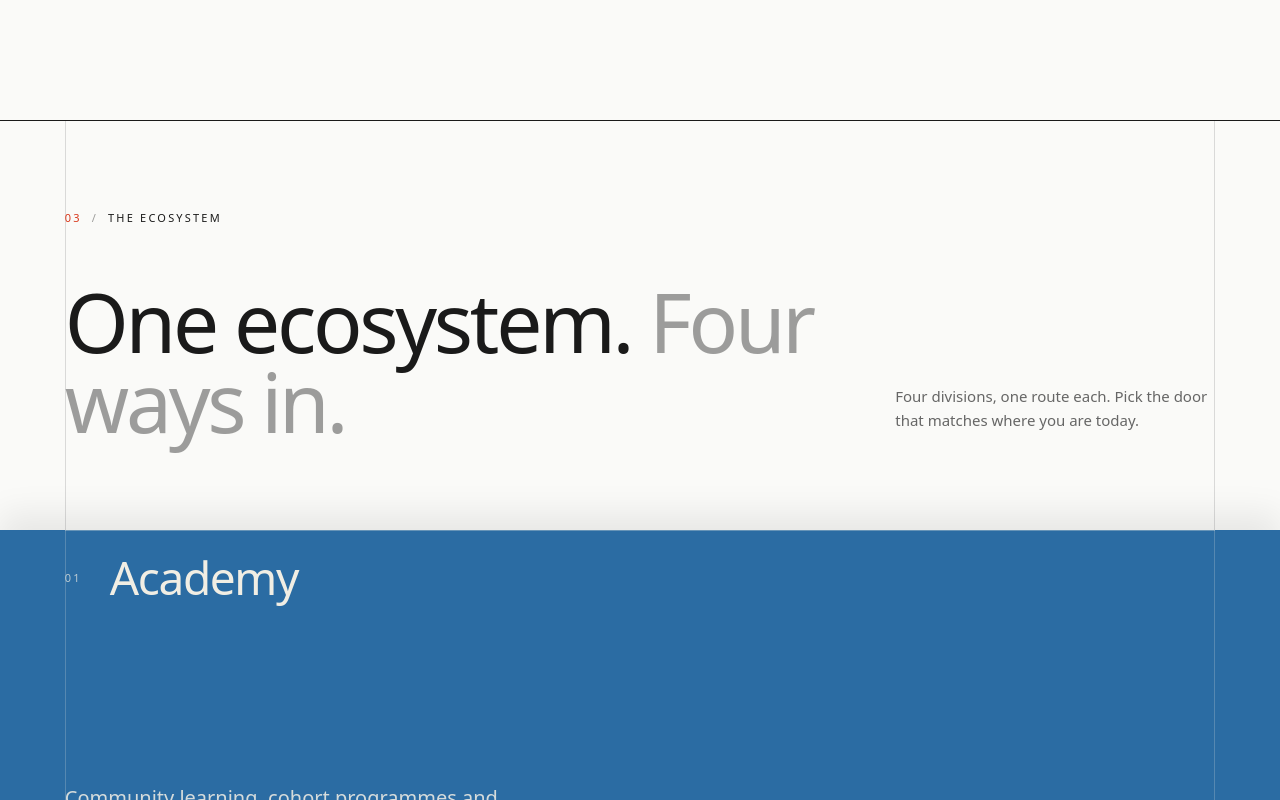
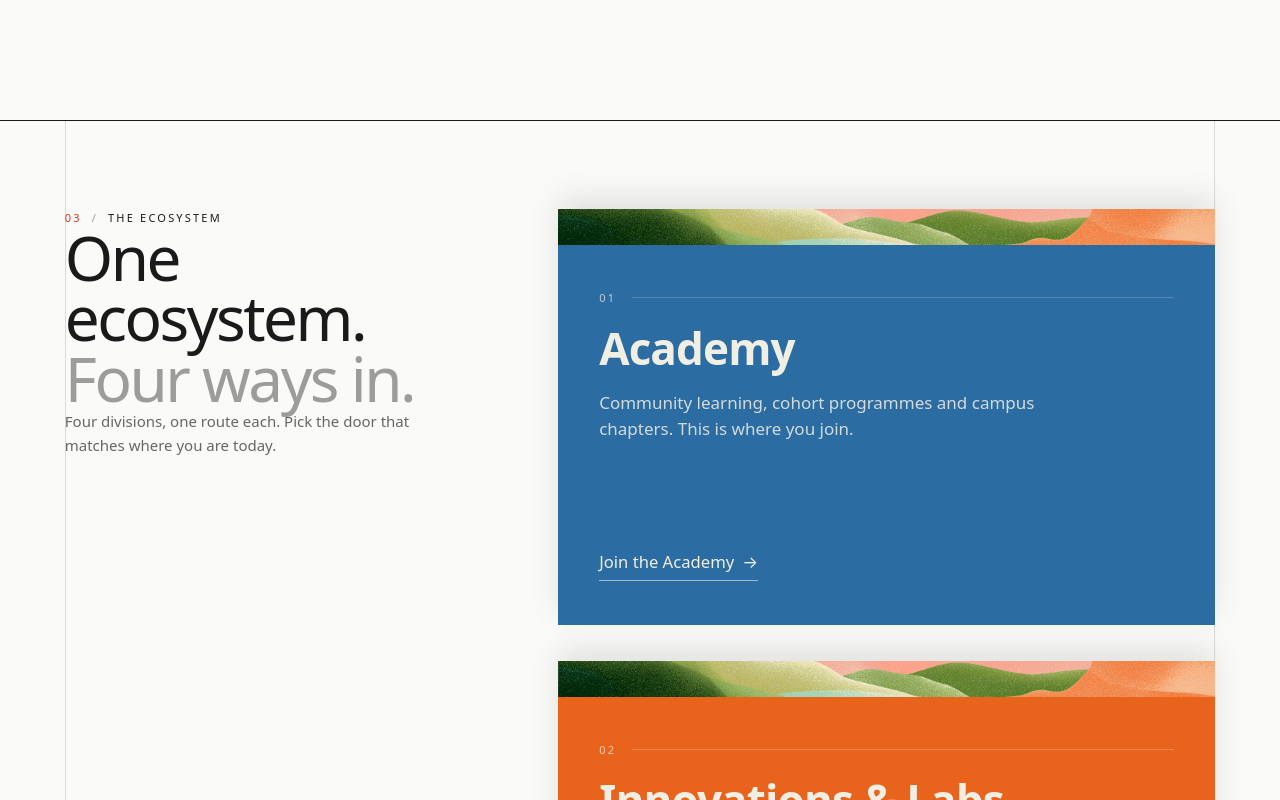
Before and after one commit to imhaseeb8-design/BitQueens, a Next.js app: page / in a window 1280 px wide. Shown: the part 1200-2000 px from the top of the page. Built offline with nearby package versions, Linux system fonts and the light colour scheme; a web font is replaced by a local one.

Commit message:
Add stackSide ecosystem layout with a heading pinned beside the stack
Implements Figma node 96:209: a narrower stacking card column with a
heading that stays sticky at the same top offset as the pinned card,
instead of scrolling past it. Set as the current ecosystem pick.

```diff
--- a/src/components/sections/Ecosystem.module.css
+++ b/src/components/sections/Ecosystem.module.css
@@ -315,6 +315,178 @@
   }
 }
 
+/* -- variant: stackSide ---------------------------------------------------
+   From Figma node 96:209. A narrower column of full-colour cards (not
+   full-bleed, unlike `stack`) sticks and stacks on the right; the heading
+   sits opposite and sticks at the same `top`, so it stays level with
+   whichever card is currently pinned instead of scrolling on past it.
+
+   Same containing-block rule as `stack` applies: each card needs its own
+   `.sideItem` wrapper, sized card height + one wave-band's worth of extra
+   room, or the whole column collapses onto itself at the very end of the
+   last card. Here the "peeking" sliver left behind by each exiting card is
+   its own wave band (`.sideWave`), not a separate header row — the stagger
+   offset (`--i` × band height) is exactly the band's height for that reason. */
+
+.sideSection {
+  position: relative;
+  background: var(--bq-canvas);
+  color: var(--bq-ink);
+}
+
+.sideTopRule {
+  position: relative;
+  z-index: 1;
+  height: 1px;
+  background: var(--bq-ink);
+  transform: scaleX(0);
+  transform-origin: left;
+  animation: bqSideRuleWipe 1.1s var(--bq-ease) 0.1s forwards;
+}
+
+@keyframes bqSideRuleWipe {
+  to {
+    transform: scaleX(1);
+  }
+}
+
+@media (prefers-reduced-motion: reduce) {
+  .sideTopRule {
+    transform: scaleX(1);
+    animation: none;
+  }
+}
+
+.sideInnerWrap {
+  position: relative;
+  z-index: 1;
+  box-sizing: border-box;
+  max-width: var(--bq-max);
+  margin: 0 auto;
+  padding: clamp(3rem, 1.5rem + 5vw, 5.5rem) var(--bq-gutter);
+}
+
+.sideWrap {
+  display: grid;
+  grid-template-columns: minmax(220px, 400px) minmax(0, 1fr);
+  gap: clamp(2rem, 1rem + 6vw, 8rem);
+  align-items: start;
+}
+
+.sideHead {
+  position: sticky;
+  top: clamp(1.5rem, 1rem + 2vw, 2.5rem);
+}
+
+.sideHead .headline {
+  font-size: var(--bq-t-lg);
+}
+
+.sideStack {
+  --side-wave-h: clamp(1.5rem, 1rem + 1.6vw, 2.25rem);
+  --side-card-h: clamp(22rem, 52vh, 27rem);
+  position: relative;
+}
+
+.sideItem {
+  position: relative;
+  height: calc(var(--side-card-h) + var(--side-wave-h));
+}
+
+.sideCard {
+  position: sticky;
+  top: calc(var(--i) * var(--side-wave-h));
+  display: block;
+  height: var(--side-card-h);
+  background: var(--accent);
+  color: var(--bq-cream);
+  box-shadow: 0 -12px 28px rgba(0, 0, 0, 0.1);
+}
+
+/* The closing card sits on the page ground with ink text, exactly as the
+   frame sets it — the ecosystem's last stop reads as an open door, not
+   another coloured block. */
+.sideCard[data-last] {
+  background: var(--bq-canvas);
+  color: var(--bq-ink);
+  box-shadow: none;
+}
+
+.sideWave {
+  display: block;
+  height: var(--side-wave-h);
+  background-image: url('/hero-waves.png');
+  background-size: cover;
+  background-position: var(--wave-x, 0%) 62%;
+}
+
+.sideInner {
+  box-sizing: border-box;
+  height: calc(100% - var(--side-wave-h));
+  display: flex;
+  flex-direction: column;
+  justify-content: space-between;
+  padding: clamp(1.75rem, 1rem + 3vw, 2.75rem) clamp(1.5rem, 1rem + 2vw, 3rem);
+}
+
+.sideTop {
+  display: flex;
+  flex-direction: column;
+  gap: 18px;
+}
+
+.sideIndex {
+  display: flex;
+  align-items: center;
+  gap: 16px;
+  font-size: var(--bq-t-eyebrow);
+  font-weight: 500;
+  letter-spacing: 0.2em;
+  color: color-mix(in srgb, currentColor 75%, transparent);
+}
+
+.sideRule {
+  flex: 1 0 0;
+  height: 1px;
+  background: color-mix(in srgb, currentColor 30%, transparent);
+}
+
+.sideName {
+  margin: 0;
+  font-family: var(--bq-display);
+  font-size: clamp(1.75rem, 1.2rem + 2.6vw, 2.75rem);
+  font-weight: 700;
+  line-height: 1.08;
+  letter-spacing: -0.02em;
+}
+
+.sideDesc {
+  margin: 0;
+  max-width: 46ch;
+  font-size: clamp(0.9375rem, 0.85rem + 0.3vw, 1.0625rem);
+  line-height: 1.5;
+  color: color-mix(in srgb, currentColor 85%, transparent);
+  text-wrap: pretty;
+}
+
+.sideCta {
+  display: inline-flex;
+  align-items: center;
+  gap: 8px;
+  width: fit-content;
+  padding-bottom: 4px;
+  border-bottom: 1px solid color-mix(in srgb, currentColor 60%, transparent);
+  font-size: var(--bq-t-body);
+  transition: gap 400ms var(--bq-ease), border-color 400ms var(--bq-ease);
+}
+
+@media (hover: hover) and (pointer: fine) {
+  .sideCard:hover .sideCta {
+    gap: 14px;
+    border-color: currentColor;
+  }
+}
+
 /* -- responsive ---------------------------------------------------------- */
 
 @media (max-width: 900px) {
@@ -344,6 +516,26 @@
   .indexCta {
     justify-self: start;
   }
+
+  /* No room to hold a column beside the cards, and nothing left for the
+     heading to stay level with once it isn't sticky, so it reverts to
+     ordinary flow above a single stacking column. */
+  .sideWrap {
+    grid-template-columns: 1fr;
+    gap: 2rem;
+  }
+
+  .sideHead {
+    position: static;
+  }
+
+  .sideStack {
+    --side-card-h: 24rem;
+  }
+
+  .sideName {
+    font-size: 2rem;
+  }
 }
 
 @media (prefers-reduced-motion: reduce) {
--- a/src/components/sections/Ecosystem.tsx
+++ b/src/components/sections/Ecosystem.tsx
@@ -5,7 +5,7 @@ import { Section, SectionLabel } from '@/components/ui/Section';
 import type { EcosystemSection } from '@/lib/types';
 import styles from './Ecosystem.module.css';
 
-export type EcosystemVariant = 'doors' | 'index' | 'stack';
+export type EcosystemVariant = 'doors' | 'index' | 'stack' | 'stackSide';
 
 export function Ecosystem({
   content,
@@ -14,6 +14,82 @@ export function Ecosystem({
   content: EcosystemSection;
   variant?: EcosystemVariant;
 }) {
+  if (variant === 'stackSide') {
+    return (
+      // Deliberately a plain <section>, not the <Section> wrapper — Section's
+      // band clips itself with `overflow: hidden`, and any such ancestor
+      // (even one that never actually clips anything) breaks position:sticky
+      // for everything inside it. The full-bleed `stack` variant sidesteps
+      // the same trap by rendering its cards as a sibling after </Section>;
+      // here the heading has to share a sticky-safe ancestor with the cards
+      // too, since both are pinned in the same run, so the whole grid moves
+      // outside instead.
+      <section
+        id="ecosystem"
+        aria-label="The ecosystem"
+        className={styles.sideSection}
+      >
+        <GridLines />
+        <div className={styles.sideTopRule} />
+        <div className={styles.sideInnerWrap}>
+          <div className={styles.sideWrap}>
+            <div className={styles.sideHead}>
+              <SectionLabel index="03" name={content.eyebrow} />
+              <Reveal delay={100}>
+                <h2 className={styles.headline}>
+                  {content.headline}{' '}
+                  <span className={styles.muted}>{content.headlineMuted}</span>
+                </h2>
+                <p className={styles.intro}>{content.intro}</p>
+              </Reveal>
+            </div>
+
+            {/* Cards pin within this narrower column and stack one on top of
+                the other, each leaving only its own wave band peeking above —
+                see .sideItem for why each card needs its own wrapper. The
+                heading opposite is sticky at the same `top`, so it holds
+                level with the top card for the whole run instead of
+                scrolling past. */}
+            <div className={styles.sideStack}>
+              {content.pillars.map((pillar, i) => (
+                <div key={pillar.name} className={styles.sideItem}>
+                  <Reveal
+                    href={pillar.href}
+                    delay={i * 60}
+                    className={styles.sideCard}
+                    style={
+                      { '--i': i, '--accent': pillar.color } as CSSProperties
+                    }
+                    data-last={i === content.pillars.length - 1 || undefined}
+                  >
+                    <span
+                      className={styles.sideWave}
+                      style={{ '--wave-x': `${(i * 33) % 100}%` } as CSSProperties}
+                      aria-hidden="true"
+                    />
+                    <div className={styles.sideInner}>
+                      <div className={styles.sideTop}>
+                        <div className={styles.sideIndex}>
+                          <span>{String(i + 1).padStart(2, '0')}</span>
+                          <span className={styles.sideRule} />
+                        </div>
+                        <h3 className={styles.sideName}>{pillar.name}</h3>
+                        <p className={styles.sideDesc}>{pillar.description}</p>
+                      </div>
+                      <span className={styles.sideCta}>
+                        {pillar.cta} <span aria-hidden="true">→</span>
+                      </span>
+                    </div>
+                  </Reveal>
+                </div>
+              ))}
+            </div>
+          </div>
+        </div>
+      </section>
+    );
+  }
+
   if (variant === 'stack') {
     return (
       <>
--- a/src/content/layout.ts
+++ b/src/content/layout.ts
@@ -14,12 +14,15 @@ import type { ProofVariant } from '@/components/sections/Proof';
  *   ecosystem 'doors'      four cards; fastest to scan
  *             'index'      four full-width rows; more editorial
  *             'stack'      four full-bleed cards that pin and stack on
- *                          scroll (the avax.network pattern) — current pick
+ *                          scroll (the avax.network pattern)
+ *             'stackSide'  a narrower stacking column beside a heading that
+ *                          sticks level with it (Figma node 96:209) —
+ *                          current pick
  */
 export const homeLayout: {
   proof: ProofVariant;
   ecosystem: EcosystemVariant;
 } = {
   proof: 'asymmetric',
-  ecosystem: 'stack',
+  ecosystem: 'stackSide',
 };
```
Also changed, not shown: 1 other file (tests, documents, lock files or other folders).
